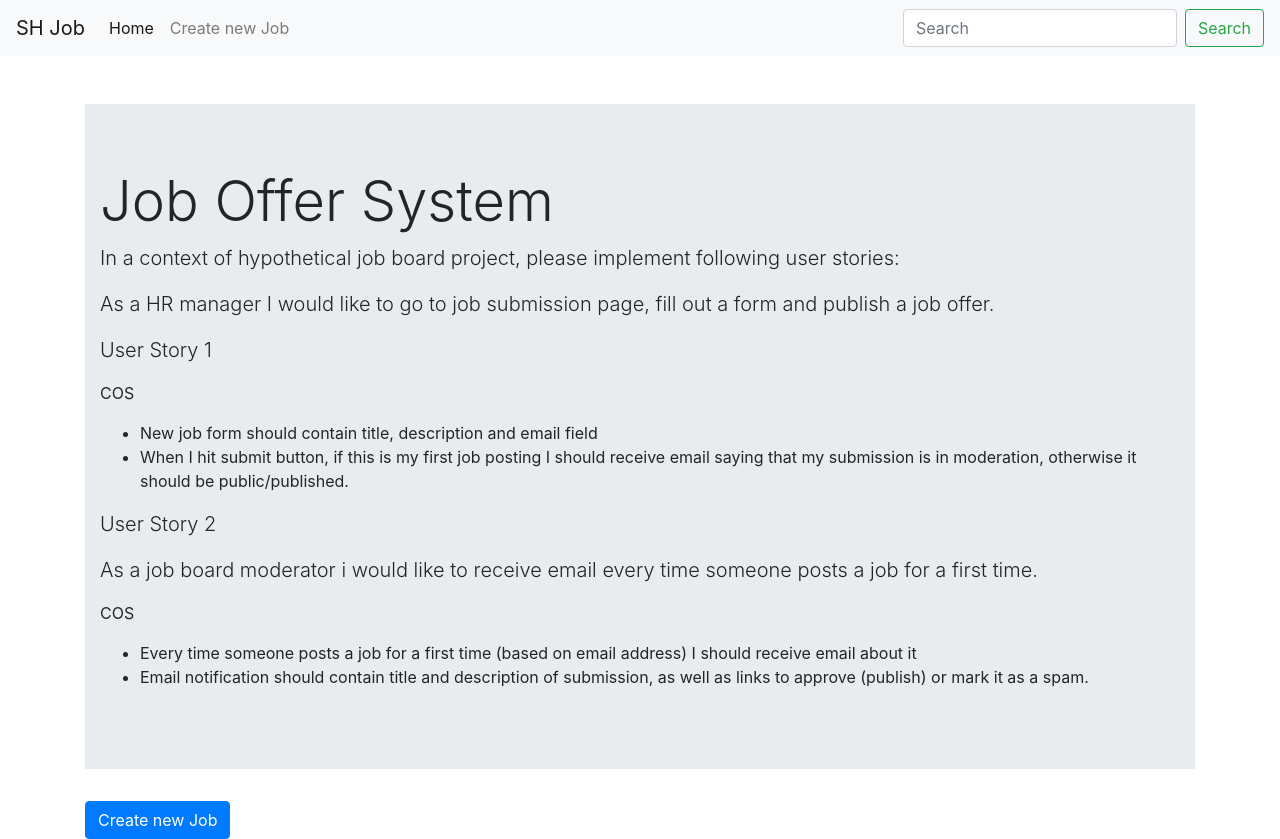
After one commit to veselin-gredic/sh_job, a Symfony app: template templates/home/index.html.twig in a window 1280 px wide. The commit adds this page. Run offline with Twig, Linux system fonts and the light colour scheme; the template is opened without the code that fills it, so the values that code supplies are empty; some libraries are stand-ins or nearby versions.

Commit message:
Home page added

```diff
--- a/config/routes.yaml
+++ b/config/routes.yaml
@@ -1,3 +1,3 @@
 index:
     path: /
-    controller: App\Controller\JobController::index
+    controller: App\Controller\HomeController::index
--- a/templates/base.html.twig
+++ b/templates/base.html.twig
@@ -5,12 +5,18 @@
         <title>{% block title %}Welcome to SH JOB{% endblock %}</title>
         <link rel="stylesheet" href="https://stackpath.bootstrapcdn.com/bootstrap/4.3.1/css/bootstrap.min.css" integrity="sha384-ggOyR0iXCbMQv3Xipma34MD+dH/1fQ784/j6cY/iJTQUOhcWr7x9JvoRxT2MZw1T" crossorigin="anonymous">
         {% block stylesheets %}{% endblock %}
+        <script src="https://code.jquery.com/jquery-3.3.1.slim.min.js" integrity="sha384-q8i/X+965DzO0rT7abK41JStQIAqVgRVzpbzo5smXKp4YfRvH+8abtTE1Pi6jizo" crossorigin="anonymous"></script>
+        <script src="https://cdnjs.cloudflare.com/ajax/libs/popper.js/1.14.7/umd/popper.min.js" integrity="sha384-UO2eT0CpHqdSJQ6hJty5KVphtPhzWj9WO1clHTMGa3JDZwrnQq4sF86dIHNDz0W1" crossorigin="anonymous"></script>
+        <script src="https://stackpath.bootstrapcdn.com/bootstrap/4.3.1/js/bootstrap.min.js" integrity="sha384-JjSmVgyd0p3pXB1rRibZUAYoIIy6OrQ6VrjIEaFf/nJGzIxFDsf4x0xIM+B07jRM" crossorigin="anonymous"></script>
     </head>
     <body data-gr-c-s-loaded="true">
     {{ include('include/navbar.html.twig') }}
     {% for message in app.flashes('success') %}
-        <div class="alert alert-success">
-            {{ message }}
+        <div class="alert alert-success alert-dismissible fade show" role="alert">
+            <strong> {{ message }}</strong>
+            <button type="button" class="close" data-dismiss="alert" aria-label="Close">
+                <span aria-hidden="true">&times;</span>
+            </button>
         </div>
     {% endfor %}
     <div class="container">
--- /dev/null
+++ b/templates/home/index.html.twig
@@ -0,0 +1,36 @@
+{% extends 'base.html.twig' %}
+
+{% block title %}Job index{% endblock %}
+
+{% block body %}
+    <div class="jumbotron jumbotron-fluid">
+        <div class="container">
+            <h1 class="display-4">Job Offer System</h1>
+            <p class="lead">In a context of hypothetical job board project, please implement following user stories:</p>
+            <p class="lead">As a HR manager I would like to go to job submission page, fill out a form and publish a
+                job offer.</p>
+            <p class="lead">User Story 1</p>
+            <p>COS</p>
+            <ul>
+                <li>New job form should contain title, description and email field</li>
+                <li>When I hit submit button, if this is my first job posting I should receive email saying
+                    that my submission is in moderation, otherwise it should be public/published.</li>
+            </ul>
+
+            <p class="lead">User Story 2</p>
+            <p class="lead">As a job board moderator i would like to receive email every time someone posts a job for
+                a first time.</p>
+            <p>COS</p>
+            <ul>
+                <li>Every time someone posts a job for a first time (based on email address) I should
+                    receive email about it</li>
+                <li>Email notification should contain title and description of submission, as well as links
+                    to approve (publish) or mark it as a spam.</li>
+            </ul>
+        </div>
+    </div>
+
+
+
+    <a class="btn btn-primary" href="{{ path('job_new') }}">Create new Job</a>
+{% endblock %}
--- a/templates/include/navbar.html.twig
+++ b/templates/include/navbar.html.twig
@@ -9,7 +9,7 @@
                 <a class="nav-link" href="/">Home <span class="sr-only">(current)</span></a>
             </li>
             <li class="nav-item">
-                <a class="nav-link" href="/job/new">Job - New Offer</a>
+                <a class="nav-link" href="/job/new">Create new Job</a>
             </li>
 
         </ul>
--- a/templates/job/index.html.twig
+++ b/templates/job/index.html.twig
@@ -35,5 +35,5 @@
         </tbody>
     </table>
 
-    <a href="{{ path('job_new') }}">Create new</a>
+    <a class="btn btn-primary" href="{{ path('job_new') }}">Create new Job</a>
 {% endblock %}
```
Also changed, not shown: src/Controller/HomeController.php (added, +24 -0 lines), src/Controller/JobController.php (+4 -7 lines).
